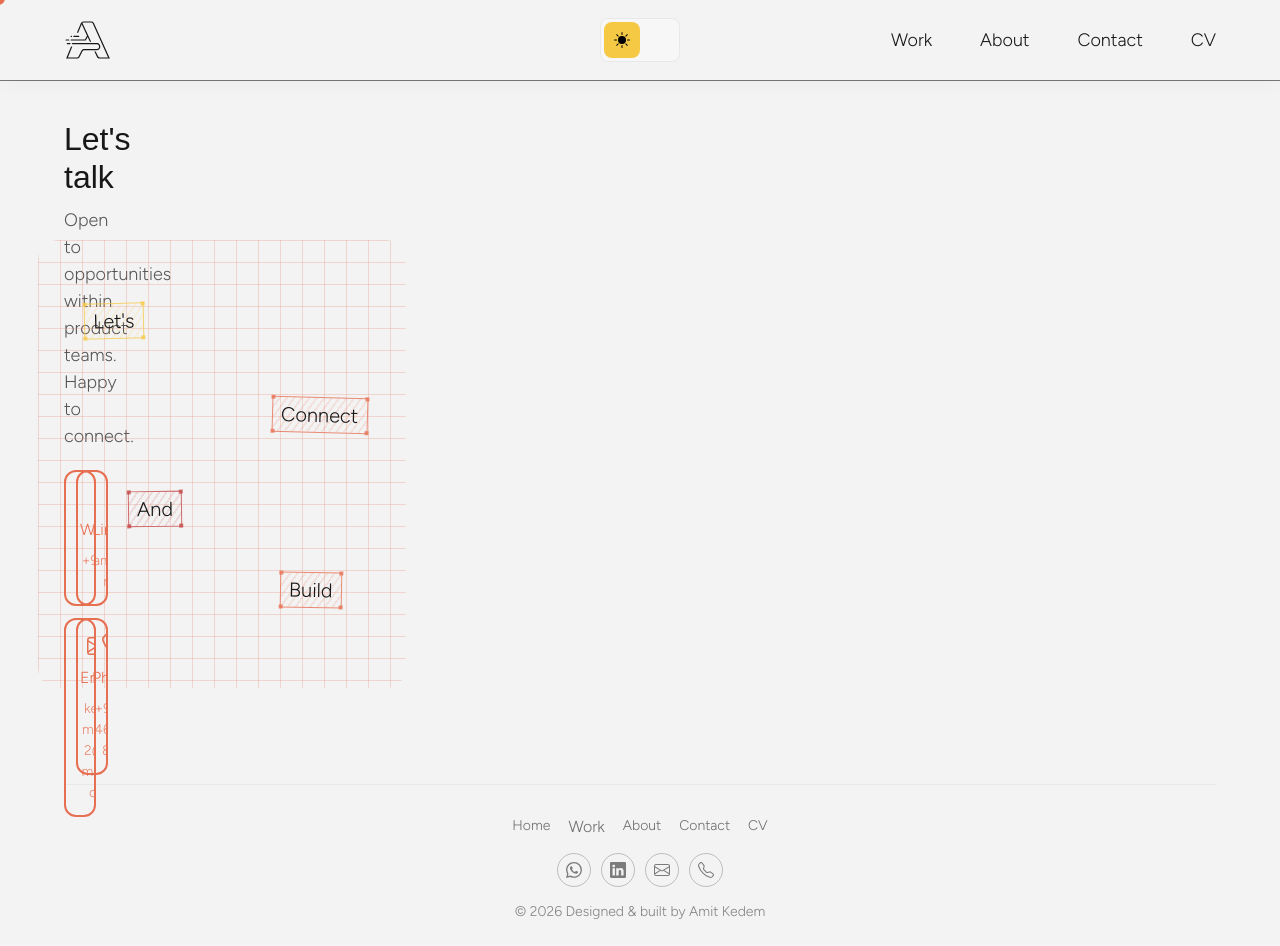
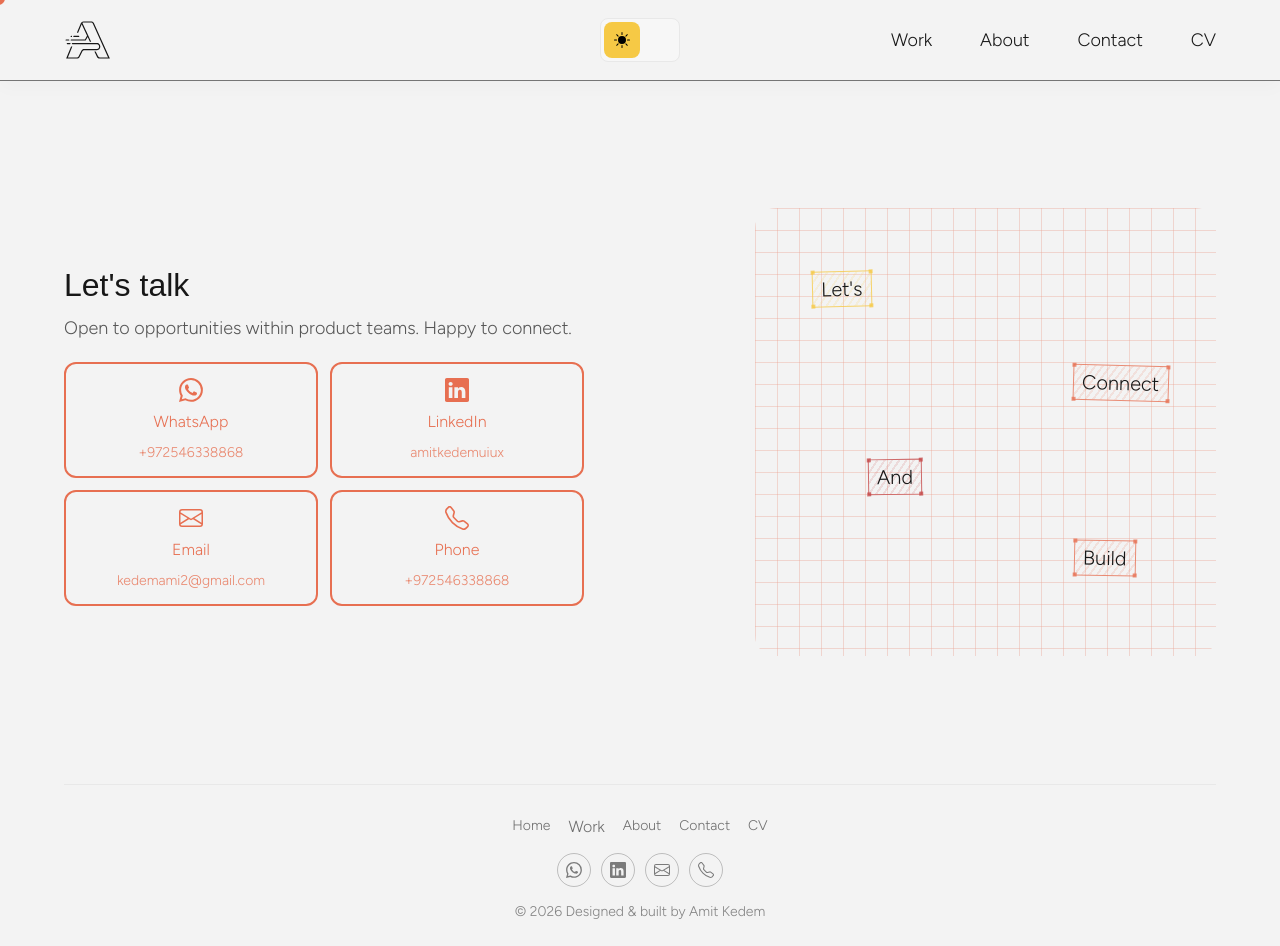
Before and after one commit to amitkedem100/portfolio, a Next.js app: page /portfolio/contact in a window 1280 px wide. Built offline with nearby package versions, Linux system fonts and the light colour scheme; a web font is replaced by a local one.

Commit message:
fix contact broken layout problem

```diff
--- a/src/app/portfolio/contact/components/ContactPageSection.css
+++ b/src/app/portfolio/contact/components/ContactPageSection.css
@@ -5,13 +5,15 @@
 .contact-page-contact__inner {
   max-width: 100%;
   text-align: left;
+  min-width: 0;
 }
 
 .contact-page-contact__layout {
   display: grid;
-  grid-template-columns: minmax(0, 1fr) minmax(320px, 40%);
+  grid-template-columns: minmax(420px, 1fr) minmax(360px, 40%);
   align-items: stretch;
   gap: 22px;
+  min-width: 0;
 }
 
 .contact-page-contact__content {
@@ -146,13 +148,21 @@
 .contact-page-contact__visual {
   position: relative;
   justify-self: end;
-  width: 115%;
-  max-width: none;
+  width: 100%;
+  max-width: 100%;
+  min-width: 0;
   min-height: clamp(300px, 48vh, 420px);
   border-radius: var(--radius-20);
   overflow: hidden;
   background: transparent;
   border: 0;
+}
+
+@media (min-width: 1400px) {
+  .contact-page-contact__visual {
+    width: 112%;
+    max-width: none;
+  }
 }
 
 .contact-page-contact__visual::before {
--- a/src/app/portfolio/contact/components/ContactPageSection.tsx
+++ b/src/app/portfolio/contact/components/ContactPageSection.tsx
@@ -39,7 +39,7 @@ export function ContactPageSection() {
 
   return (
     <section
-      className="contact-page-contact home-page-section"
+      className="contact-page-contact"
       aria-labelledby="contact-page-contact-title"
     >
       <div className="contact-page-contact__inner">
--- a/src/app/portfolio/contact/page.css
+++ b/src/app/portfolio/contact/page.css
@@ -1,24 +1,25 @@
 .contact-page {
   grid-column: 1 / -1;
-  height: calc(100svh - var(--portfolio-header-bar, 80px) - 80px);
-  min-height: 0;
+  min-height: calc(100svh - var(--portfolio-header-bar, 80px) - 80px);
   display: grid;
   align-items: center;
 }
 
 .contact-page .contact-page-contact {
+  grid-column: 1 / -1;
   width: 100%;
+  min-width: 0;
 }
 
 @media (max-width: 1024px) {
   .contact-page {
-    height: calc(100svh - var(--portfolio-header-bar, 64px) - 80px);
+    min-height: calc(100svh - var(--portfolio-header-bar, 64px) - 80px);
   }
 }
 
 @media (max-width: 768px) {
   .contact-page {
-    height: auto;
+    min-height: 0;
     align-items: start;
   }
 }
```
